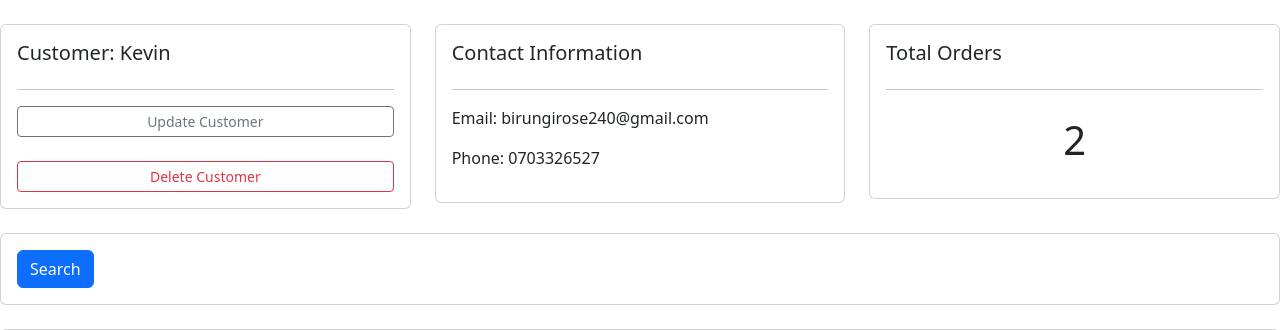
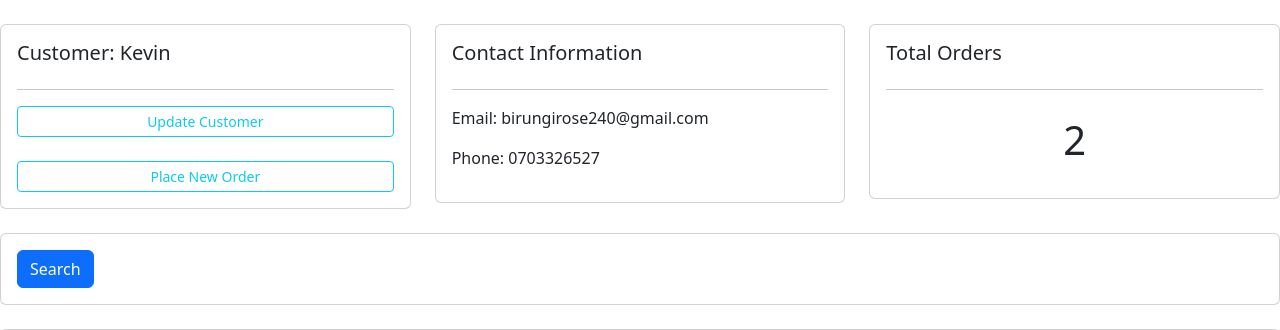
Before and after one commit to thedarkarchitect/Django-projects, a Django app: page /customer/1/ in a window 1280 px wide. Shown: the part 58-388 px from the top of the page. Run offline with Django 4.2, Linux system fonts and the light colour scheme; data comes from the database, SQL or seed files in the repository; both versions use the stored data as it was after the commit.

Commit message:
tenth commit

```diff
--- a/customerMR/accounts/forms.py
+++ b/customerMR/accounts/forms.py
@@ -4,4 +4,5 @@ from .models import *
 class OrderForm(ModelForm):
     class Meta:
         model = Order
-        fields = '__all__' #all the fields in the Irder model
+        # fields = '__all__' #all the fields in the Irder model
+        fields = ['product', 'status']
--- a/customerMR/accounts/templates/accounts/customer.html
+++ b/customerMR/accounts/templates/accounts/customer.html
@@ -8,9 +8,9 @@
         <div class="card card-body">
             <h5>Customer:    {{ customer.name.title }}</h5>
             <hr>
-            <a class="btn btn-outline-secondary btn-sm btn-block" href="">Update Customer</a>
+            <a class="btn btn-outline-info btn-sm btn-block" href="">Update Customer</a>
             <br>
-            <a class="btn btn-outline-danger btn-sm btn-block" href="">Delete Customer</a>
+            <a class="btn btn-outline-info btn-sm btn-block" href="{% url 'createOrder' customer.id %}">Place New Order</a>
         </div>
     </div>
     <div class="col-md">
--- a/customerMR/accounts/templates/accounts/dashboard.html
+++ b/customerMR/accounts/templates/accounts/dashboard.html
@@ -37,7 +37,6 @@
         <h5>LAST 5 ORDERS</h5>
         <hr>
         <div class="card card-body">
-            <a class="btn btn-primary btn-sm btn-block" href="{% url 'createOrder' %}">Create Order</a>
             <table class="table table-sm">
                 <tr>
                     <th>Product</th>
--- a/customerMR/accounts/urls.py
+++ b/customerMR/accounts/urls.py
@@ -5,7 +5,8 @@ urlpatterns = [
     path('', views.index, name='index'),
     path('products/', views.products, name='products'),
     path('customer/<str:pk>/', views.customer, name='customer'),
-    path('create_order/', views.createOrder, name='createOrder'),
+
+    path('create_order/<str:pk>', views.createOrder, name='createOrder'),
     path('update_order/<str:pk>/', views.updateOrder, name='update_order'),
     path('delete/<str:pk>/', views.delete, name='delete')
 ]
--- a/customerMR/accounts/views.py
+++ b/customerMR/accounts/views.py
@@ -39,7 +39,8 @@ def customer(request, pk):
     }
     return render(request, 'accounts/customer.html', context)
 
-def createOrder(request):
+def createOrder(request, pk):
+    customer = Customer.objects.get(id=pk)
     form = OrderForm()
 
     if request.method == 'POST': #this checks if the method of the form is actually POST
@@ -49,7 +50,8 @@ def createOrder(request):
             return redirect('/')
 
     context = {
-        'form' : form
+        'form' : form,
+        'customer': customer
     }
 
     return render(request, 'accounts/order_form.html', context)
```
Also changed, not shown: customerMR/accounts/templates/accounts/order_form.html (+17 -2 lines), customerMR/db.sqlite3.
